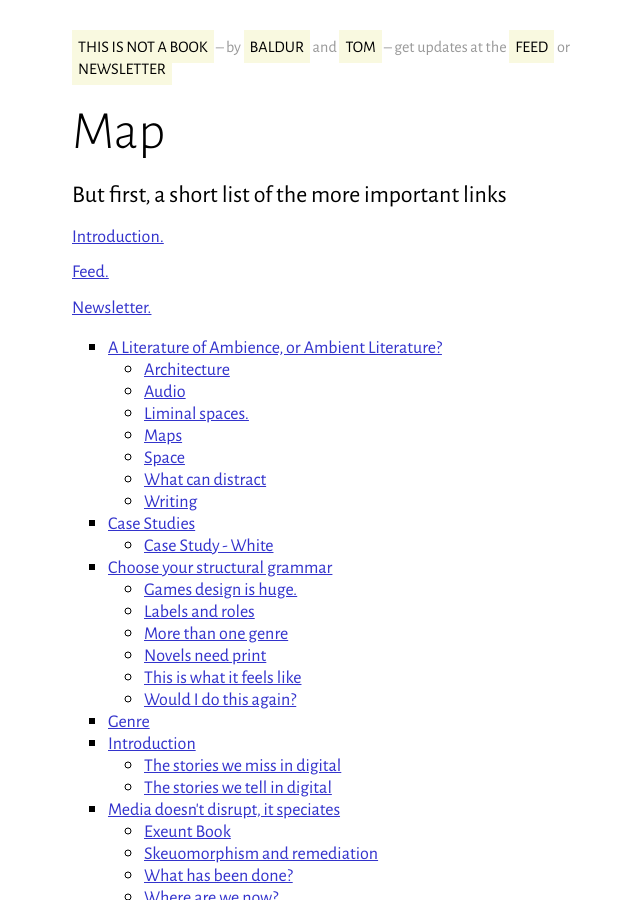
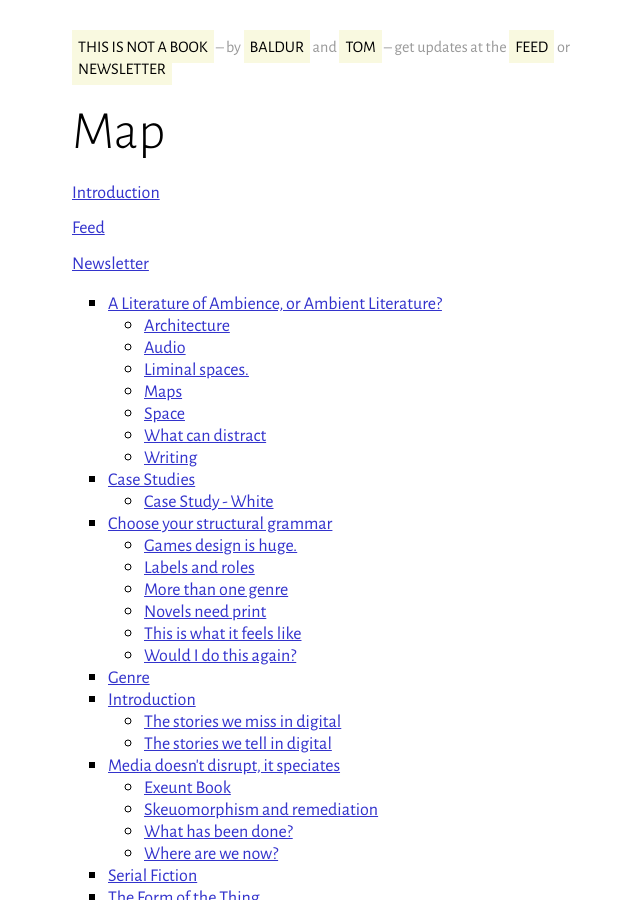
Before and after one commit to baldurbjarnason/this-is-not-a-book, a Jekyll site: the page built from Map.html, in a window 1280 px wide and 900 px high. Shown: the whole window, without its empty margins (271-911 px from the left). Built offline with Jekyll 4.4.1, drawn with Linux system fonts in a browser that asks for light colours.

Commit message:
Simplified map list

```diff
--- a/Map.html
+++ b/Map.html
@@ -3,18 +3,17 @@ title: Map
 category: Metadata
 ---
 
-<h2>But first, a short list of the more important links</h2>
 
 <p>
-  <a href="/Introduction.html">Introduction.</a>
+  <a href="/Introduction.html">Introduction</a>
 </p>
 
 <p>
-  <a href="http://feedpress.me/thisisnotabook">Feed.</a>
+  <a href="http://feedpress.me/thisisnotabook">Feed</a>
 </p>
 
 <p>
-  <a href="http://tinyletter.com/thisisnotabook">Newsletter.</a>
+  <a href="http://tinyletter.com/thisisnotabook">Newsletter</a>
 </p>
 
 
```
